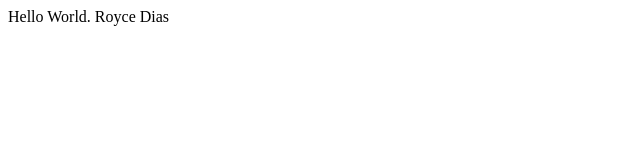
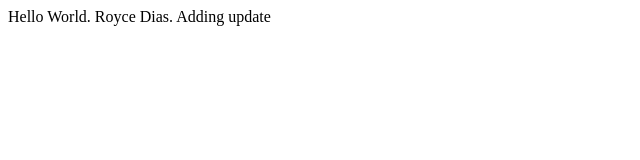
Before and after one commit to diasro/royce.github.io, a plain HTML site: page index.html in a window 1280 px wide. Shown: the whole page, without its empty margins (0-640 px from the left). Drawn offline with Linux system fonts and the light colour scheme.

Commit message:
Initial commit

```diff
--- a/index.html
+++ b/index.html
@@ -5,6 +5,7 @@
     <title>Royce Dias</title>
 </head>
 <body>
-Hello World. Royce Dias
+Hello World. Royce Dias.
+Adding update
 </body>
 </html>
```
